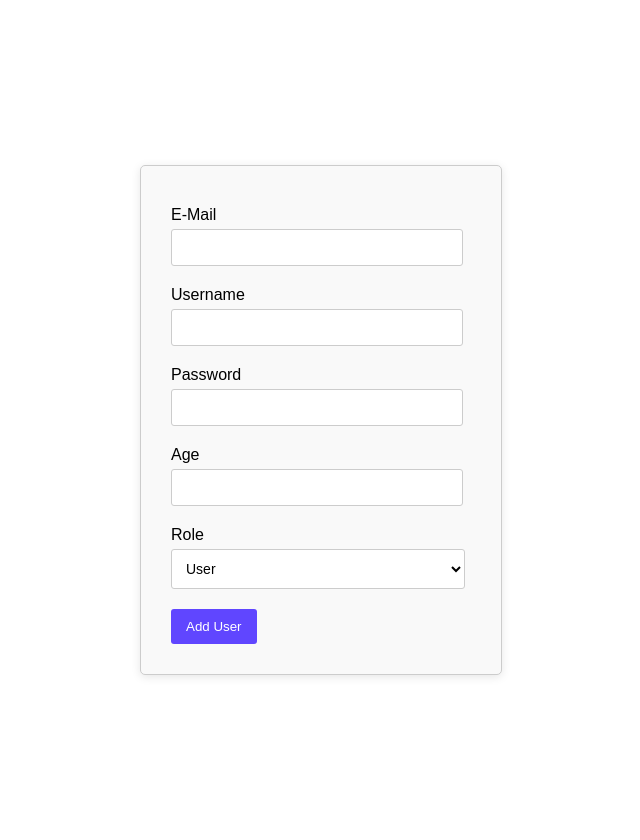
After one commit to ayberkozcan/flask-blog-platform-app, a Flask app: page /adduser in a window 1280 px wide. The commit adds this page. Shown: the whole page, without its empty margins (319-959 px from the left). Run offline with Flask 3, Linux system fonts and the light colour scheme.

Commit message:
Admin Panel 4
Adding and deleting users, Postlist

```diff
--- a/app.py
+++ b/app.py
@@ -208,6 +208,85 @@ def userlist():
 
     return render_template('userlist.html', user=user, users=users)
 
+@app.route('/adduser', methods=['GET', 'POST'])
+def adduser():
+    if request.method == 'POST':
+        email = request.form.get('email')
+        username = request.form.get('username')
+        password = request.form.get('password')
+        age = request.form.get('age')
+        role = request.form.get('role')
+
+        existing_user_email = User.query.filter_by(email=email).first()
+        existing_user_username = User.query.filter_by(username=username).first()
+
+        if existing_user_email:
+            flash("This e-mail already exists!")
+            return render_template('adduser.html')
+
+        if existing_user_username:
+            flash("This username already exists!")
+            return render_template('adduser.html')
+
+        if len(username) < 6:
+            flash("Username must be at least 6 characters long!")
+            return render_template('adduser.html')
+
+        if len(password) < 6:
+            flash("Password must be at least 6 characters long!")
+            return render_template('adduser.html')
+
+        password_hash = generate_password_hash(password)
+        new_user = User(email=email, username=username, password=password_hash, age=age, role=role)
+
+        db.session.add(new_user)
+        db.session.commit()
+
+        return redirect(url_for('userlist'))
+
+    return render_template('adduser.html')
+
+@app.route('/deleteuser/<int:user_id>', methods=['GET', 'POST'])
+def deleteuser(user_id):
+    user = User.query.get_or_404(user_id)
+    db.session.delete(user)
+    db.session.commit()
+    flash("User has been deleted successfully!")
+
+    return redirect(url_for('userlist'))
+
+@app.route('/postlist', methods=['GET', 'POST'])
+def postlist():
+    if 'user_id' not in session and user.role != 'Admin':
+        return redirect(url_for('login'))
+
+    user = User.query.get(session['user_id'])
+
+    if user.role != 'Admin':
+        return redirect(url_for('login'))
+
+    search_term = request.form.get('postsearch', '').strip()
+
+    if search_term:
+        posts = Post.query.filter(Post.title.ilike(f'%{search_term}%')).all()
+    else:
+        posts = Post.query.all()
+
+    return render_template('postlist.html', user=user, posts=posts)
+
+@app.route('/deletepost/<int:post_id>', methods=['GET', 'POST'])
+def deletepost(post_id):
+    post = Post.query.get_or_404(post_id)
+
+    Comment.query.filter_by(post_id=post_id).delete()
+
+    db.session.delete(post)
+    db.session.commit()
+
+    flash("Post has been deleted successfully!")
+
+    return redirect(url_for('postlist'))
+
 @app.route('/homepage', methods=['GET', 'POST'])
 def homepage():
     if 'user_id' not in session:
@@ -216,11 +295,19 @@ def homepage():
     user = User.query.get(session['user_id'])
 
     search_term = request.form.get('postsearch', '').strip()
+    sort_option = request.form.get('sort', 'Newest')
 
     if search_term:
         posts = Post.query.filter(Post.title.ilike(f'%{search_term}%'), Post.ispublic == 'public').all()
     else:
-        posts = Post.query.all()
+        posts = Post.query.filter(Post.ispublic == 'public')
+
+    if sort_option == 'Newest':
+        posts = posts.order_by(Post.created_date.desc())
+    elif sort_option == 'Most Liked':
+        posts = posts.order_by(Post.like_count.desc())
+
+    posts = posts.all()
 
     liked_posts = user.liked_post_ids.split(',')
     saved_posts = user.saved_post_ids.split(',')
--- a/static/login.css
+++ b/static/login.css
@@ -31,6 +31,11 @@ input {
     border-radius: 3px;
 }
 
+input:focus {
+    border-color: #6046ff;
+    outline: none;
+}
+
 button {
     padding: 10px 15px;
     margin-top: 10px;
@@ -46,6 +51,29 @@ button:hover {
 }
 
 a {
-    margin-top: 10px;
-    display: inline-block;
+    font-size: 16px;
+    color: #808080;
+    text-decoration: none;
+    font-weight: bold;
+    transition: color 0.3s ease;
 }
+
+a:visited {
+    color: #808080;
+    text-decoration: none;
+}
+
+select {
+    width: 98%;
+    padding: 10px;
+    margin-bottom: 10px;
+    border: 1px solid #ccc;
+    border-radius: 3px;
+    background-color: #fff;
+    font-size: 14px;
+}
+
+select:focus {
+    border-color: #6046ff;
+    outline: none;
+}
--- /dev/null
+++ b/templates/adduser.html
@@ -0,0 +1,37 @@
+<!DOCTYPE html>
+<html lang="en">
+<head>
+    <meta charset="UTF-8">
+    <meta name="viewport" content="width=device-width, initial-scale=1.0">
+    <title>Blog</title>
+    <link rel="stylesheet" href="{{ url_for('static', filename='login.css') }}">
+</head>
+<body>
+    <form action="/adduser" method="POST">
+        <label for="email">E-Mail</label>
+        <input type="email" id="email" name="email" required>
+        <label for="username">Username</label>
+        <input type="text" id="username" name="username" required>
+        <label for="password">Password</label>
+        <input type="password" id="password" name="password" required>
+        <label for="age">Age</label>
+        <input type="number" id="age" name="age" min="18" max="120" required>
+        <label for="roles">Role</label>
+        <select id="role" name="role">
+            <option value="User">User</option>
+            <option value="Admin">Admin</option>
+        </select><br>
+        <button type="submit">Add User</button>
+    </form>
+
+    {% with messages = get_flashed_messages() %}
+        {% if messages %}
+            <ul>
+            {% for message in messages %}
+                <li>{{ message }}</li>
+            {% endfor %}
+            </ul>
+        {% endif %}
+    {% endwith %}
+</body>
+</html>
--- a/templates/base.html
+++ b/templates/base.html
@@ -59,6 +59,7 @@
         <div class="button-container">
             <button onclick="location.href='/admin_homepage'">Homepage</button>
             <button onclick="location.href='/userlist'">Users</button>
+            <button onclick="location.href='/postlist'">Posts</button>
             <button onclick="location.href='/logout'">Log Out</button>
         </div>
     {% endif %}
--- a/templates/login.html
+++ b/templates/login.html
@@ -14,7 +14,7 @@
         <input type="password" id="password" name="password" value="{{ saved_password }}" required>
         <button type="submit">Log in</button>
     </form>
-    <p style="margin-top: 10px">
+    <p style="margin-top: 20px">
         <a href="/register">Create an account</a>
     </p>
 
--- a/templates/user.html
+++ b/templates/user.html
@@ -118,13 +118,11 @@
                         <p>{{ post.content }}</p><br><br>
 
                         <img src="{{ url_for('static', filename='icons/tag_label_blue_icon.png') }}" alt="Tag Label icon" style="width: 20px; height: auto;">
-                        <!-- <p><strong>{{ post.tags }}</strong></p> -->
 
                         <a href="{{ url_for('taggedposts', post_tag=post.tags) }}">{{ post.tags }}</a>
                         <br><br>
 
                         <img src="{{ url_for('static', filename='profile_pics/' + (post.user.profile_pic_url or 'default.png')) }}" alt="User Profile Picture" class="profile-pic-small">
-                        <!-- <p>{{ post.user.username }}</p><br><br> -->
                         <a href="{{ url_for('user', username=post.user.username) }}">{{ post.user.username }}</a><br><br>
 
                         <p>{{ post.created_date.strftime('%d %B') }}</p><br><br>
```
Also changed, not shown: static/base.css (+31 -0 lines), templates/homepage.html (+7 -13 lines), templates/postlist.html (added, +74 -0 lines), templates/userlist.html (+33 -2 lines).
